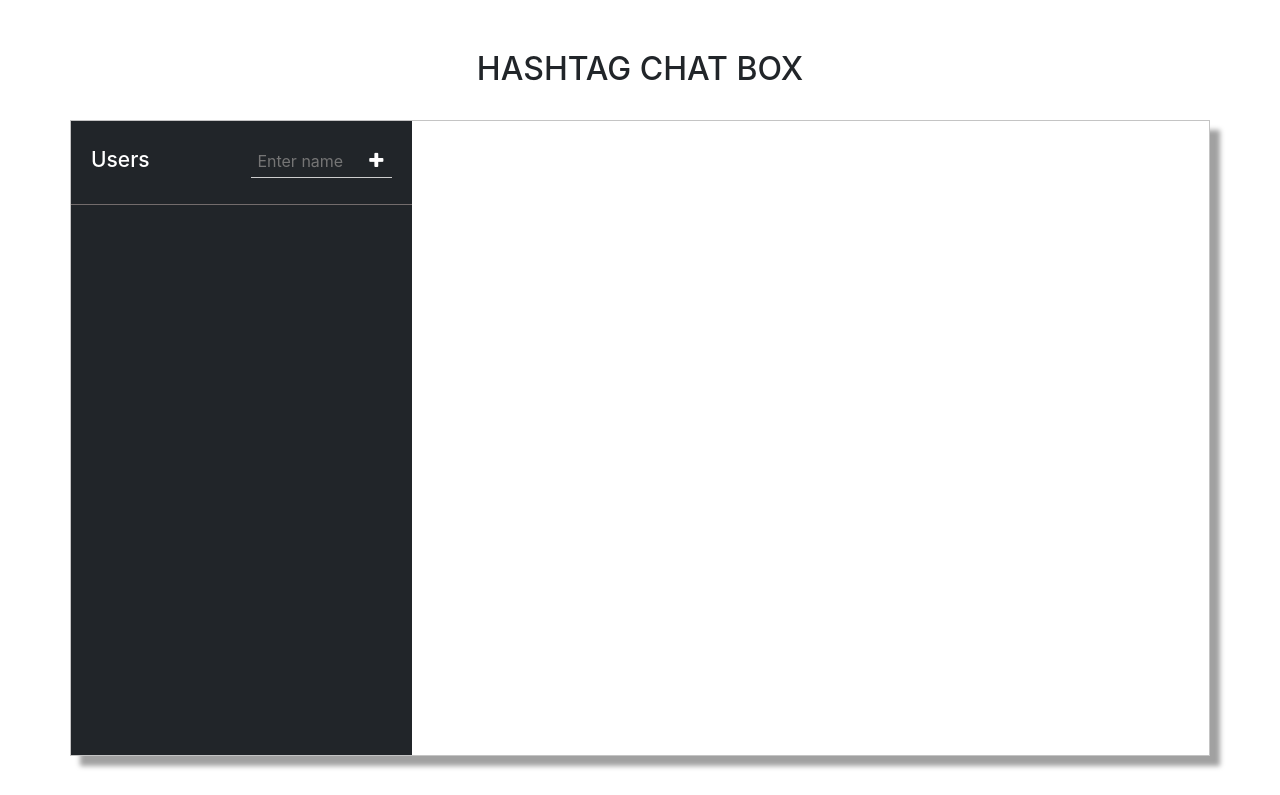
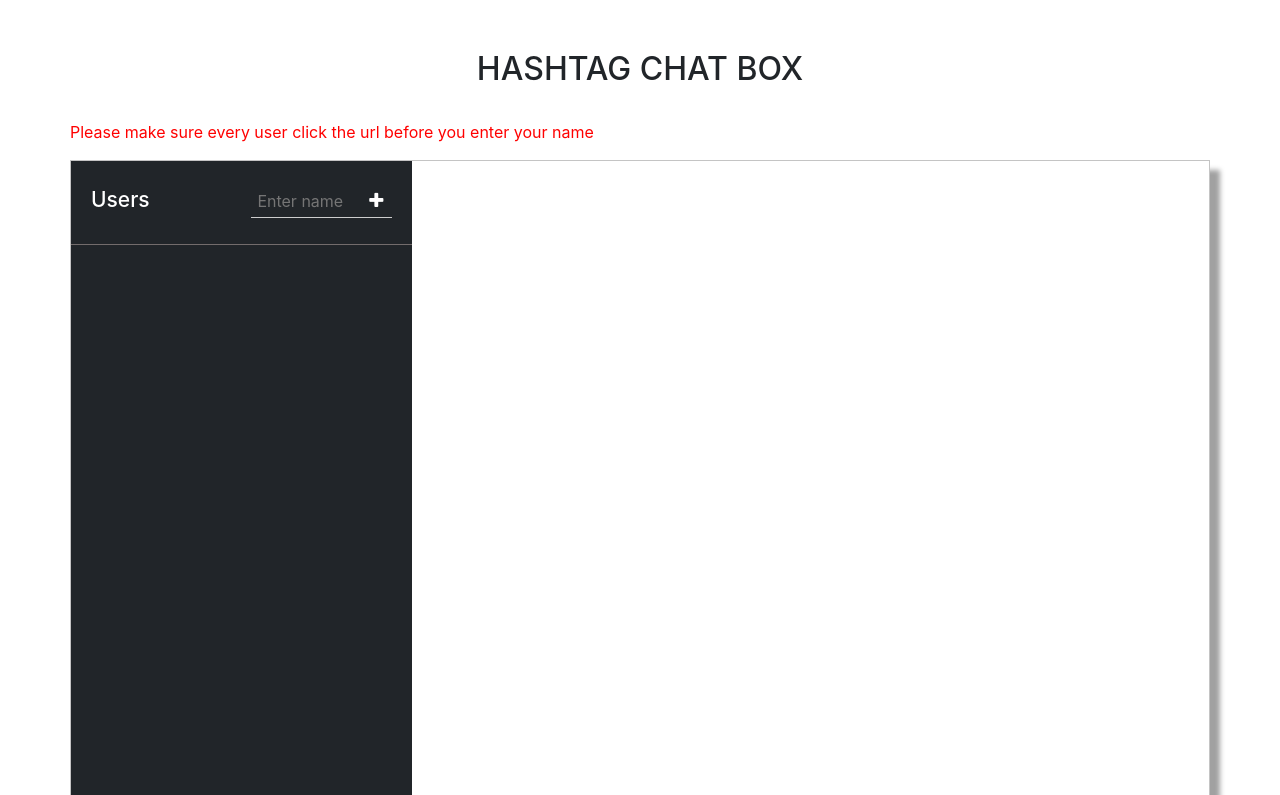
Before and after one commit to Brunda0703/chat_ui, a PHP site: page / in a window 1280 px wide. Shown: the top 795 px of the page. Before the commit the page ends 769 px from the top, so only its background shows below. Run offline with PHP 8.4, Linux system fonts and the light colour scheme; some libraries are stand-ins or nearby versions.

Commit message:
Update index.php

```diff
--- a/index.php
+++ b/index.php
@@ -172,6 +172,7 @@
 <body>
   <div class="container">
     <h3 class="text-center" style="font-size: xx-large;margin: 2rem 0 ;" >HASHTAG CHAT BOX</h3>
+    <p style="color:red"> Please make sure every user click the url before you enter your name </p>
     <div class="messaging">
       <div class="inbox_msg">
         <div class="inbox_people">
```
